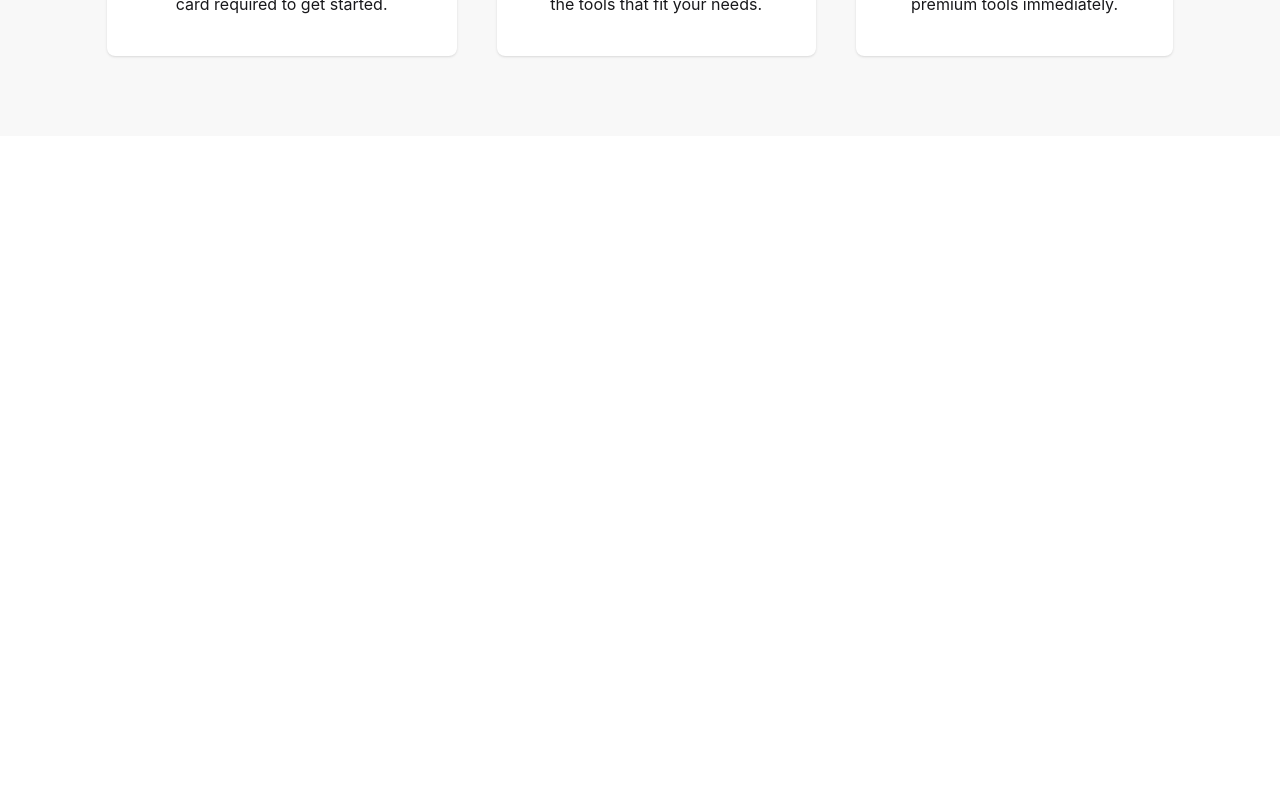
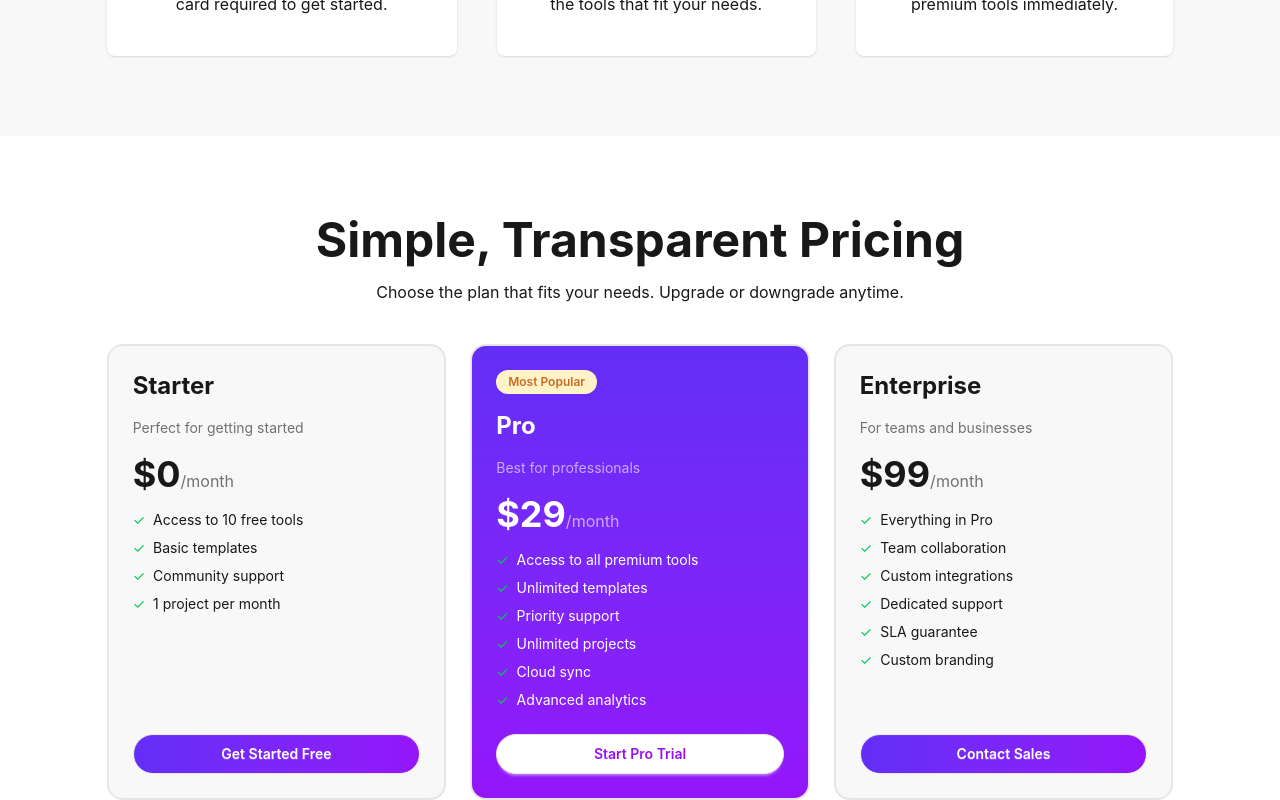
Before and after one commit to Badhon63/Digitools-assignment-6, a React (Vite) app: page / in a window 1280 px wide. Shown: the part 2744-3544 px from the top of the page. Before the commit the page ends 2880 px from the top, so only its background shows below. Built offline with nearby package versions, Linux system fonts and the light colour scheme.

Commit message:
added pricing section

```diff
--- a/src/App.jsx
+++ b/src/App.jsx
@@ -5,6 +5,7 @@ import Ratings from './components/hompage/banner/Ratings'
 import Products from './components/hompage/products/Products'
 import Navbar from './components/navbar/Navbar'
 import Steps from './components/hompage/steps/Steps'
+import Pricing from './components/hompage/pricing/Pricing'
 
 const fetchProducts = async () => {
   const res = await fetch('/data.json');
@@ -25,6 +26,7 @@ function App() {
         <Products productsPromise={productsPromise} setCartCount={setCartCount} cartCount={cartCount} />
       </Suspense>
       <Steps></Steps>
+      <Pricing></Pricing>
     </div>
   )
 }
--- /dev/null
+++ b/src/components/hompage/pricing/Pricing.jsx
@@ -0,0 +1,88 @@
+import React from 'react';
+
+const plans = [
+  {
+    name: 'Starter',
+    description: 'Perfect for getting started',
+    price: '$0',
+    period: 'month',
+    popular: false,
+    features: [
+      'Access to 10 free tools',
+      'Basic templates',
+      'Community support',
+      '1 project per month',
+    ],
+    button: 'Get Started Free',
+  },
+  {
+    name: 'Pro',
+    description: 'Best for professionals',
+    price: '$29',
+    period: 'month',
+    popular: true,
+    features: [
+      'Access to all premium tools',
+      'Unlimited templates',
+      'Priority support',
+      'Unlimited projects',
+      'Cloud sync',
+      'Advanced analytics',
+    ],
+    button: 'Start Pro Trial',
+  },
+  {
+    name: 'Enterprise',
+    description: 'For teams and businesses',
+    price: '$99',
+    period: 'month',
+    popular: false,
+    features: [
+      'Everything in Pro',
+      'Team collaboration',
+      'Custom integrations',
+      'Dedicated support',
+      'SLA guarantee',
+      'Custom branding',
+    ],
+    button: 'Contact Sales',
+  },
+];
+
+const Pricing = () => {
+  return (
+    <div className='w-11/12 mx-auto lg:w-5/6 mt-10 lg:mt-20'>
+      <div className='text-center space-y-4 mb-10'>
+        <h2 className='font-bold text-5xl'>Simple, Transparent Pricing</h2>
+        <p>Choose the plan that fits your needs. Upgrade or downgrade anytime.</p>
+      </div>
+      <div className='grid grid-cols-1 md:grid-cols-3 gap-6'>
+        {plans.map((plan, index) =>
+          <div key={index} className={`border-2 border-stone-200 bg-base-200 rounded-2xl p-6 space-y-4 flex flex-col ${plan.popular ? 'bg-linear-to-b from-[#632EF7] to-[#9415FA] text-white border-0' : ''}`}>
+            {plan.popular && (
+              <span className='text-xs px-3 py-1 rounded-full font-semibold bg-[#FEF3C6] text-[#C86C26] w-fit'>Most Popular</span>
+            )}
+            <h2 className='text-2xl font-bold'>{plan.name}</h2>
+            <p className='opacity-60 text-sm'>{plan.description}</p>
+            <div>
+              <span className='text-4xl font-bold'>{plan.price}</span>
+              <span className='opacity-60'>/{plan.period}</span>
+            </div>
+            <ul className='space-y-2 flex-1'>
+              {plan.features.map((feature, i) =>
+                <li key={i} className='flex items-center gap-2 text-sm'>
+                  <span className='text-green-500'>✓</span>{feature}
+                </li>
+              )}
+            </ul>
+            <button className={`btn rounded-3xl w-full mt-2 ${plan.popular ? 'bg-white text-purple-600' : 'bg-linear-to-r from-[#632EF7] to-[#9415FA] text-white'}`}>
+              {plan.button}
+            </button>
+          </div>
+        )}
+      </div>
+    </div>
+  );
+};
+
+export default Pricing;
```
